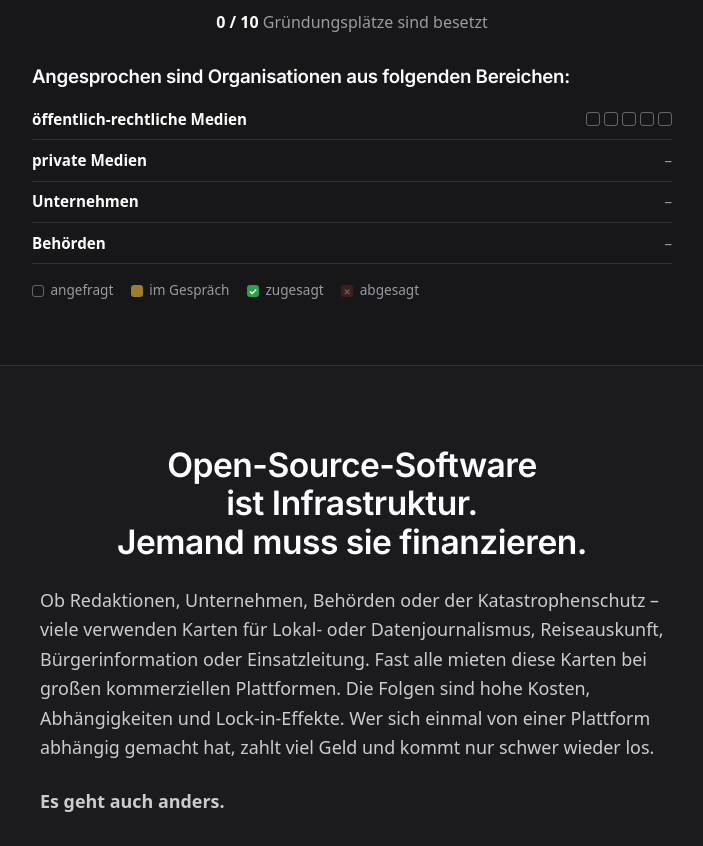
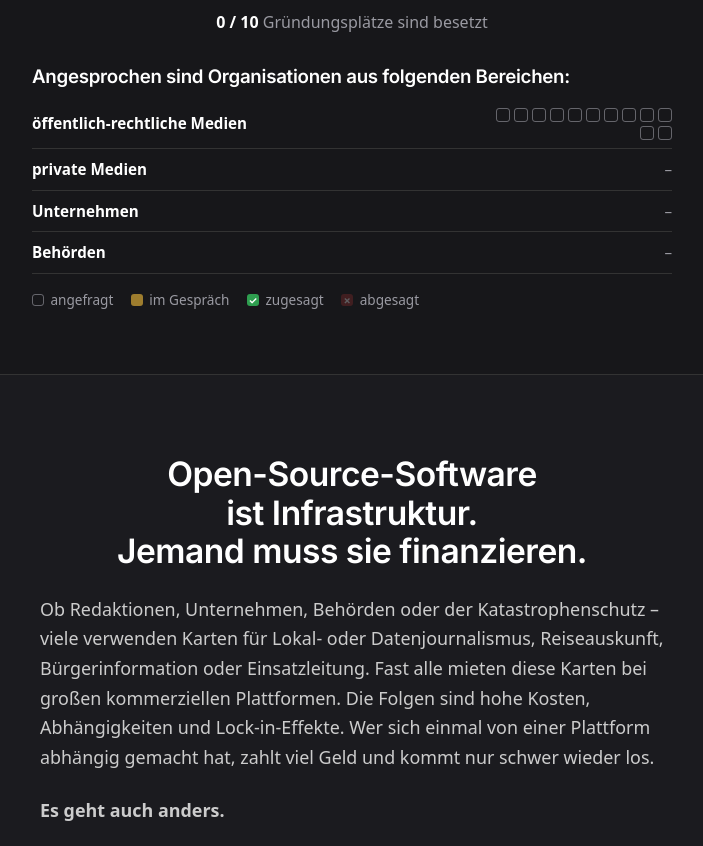
Before and after one commit to versatiles-org/consortium, a SvelteKit app: page /de in a window 1280 px wide. Shown: the part 1376-2222 px from the top of the page, without its empty margins (288-991 px from the left). Built offline with nearby package versions, Linux system fonts and the light colour scheme.

Commit message:
fix: update member statuses to 'contacted'

```diff
--- a/src/status.ts
+++ b/src/status.ts
@@ -24,15 +24,15 @@ export const campaignStatus: CampaignStatus = {
 				{ name: 'ARD', history: [{ status: 'contacted', date: '2026-07-20' }] },
 				{ name: 'BR', history: [{ status: 'contacted', date: '2026-07-20' }] },
 				{ name: 'HR', history: [{ status: 'contacted', date: '2026-07-20' }] },
-				{ name: 'MDR', history: [{ status: 'planned', date: '2026-07-20' }] },
+				{ name: 'MDR', history: [{ status: 'contacted', date: '2026-07-20' }] },
 				{ name: 'NDR', history: [{ status: 'contacted', date: '2026-07-20' }] },
-				{ name: 'RBB', history: [{ status: 'planned', date: '2026-07-20' }] },
-				{ name: 'SR', history: [{ status: 'planned', date: '2026-07-20' }] },
+				{ name: 'RBB', history: [{ status: 'contacted', date: '2026-07-20' }] },
+				{ name: 'SR', history: [{ status: 'contacted', date: '2026-07-20' }] },
 				{ name: 'SWR', history: [{ status: 'contacted', date: '2026-07-20' }] },
-				{ name: 'WDR', history: [{ status: 'planned', date: '2026-07-20' }] },
-				{ name: 'ZDF', history: [{ status: 'planned', date: '2026-07-20' }] },
-				{ name: 'ORF', history: [{ status: 'planned', date: '2026-07-20' }] },
-				{ name: 'SRF', history: [{ status: 'planned', date: '2026-07-20' }] },
+				{ name: 'WDR', history: [{ status: 'contacted', date: '2026-07-20' }] },
+				{ name: 'ZDF', history: [{ status: 'contacted', date: '2026-07-20' }] },
+				{ name: 'ORF', history: [{ status: 'contacted', date: '2026-07-20' }] },
+				{ name: 'SRF', history: [{ status: 'contacted', date: '2026-07-20' }] },
 			],
 		},
 		{
```
